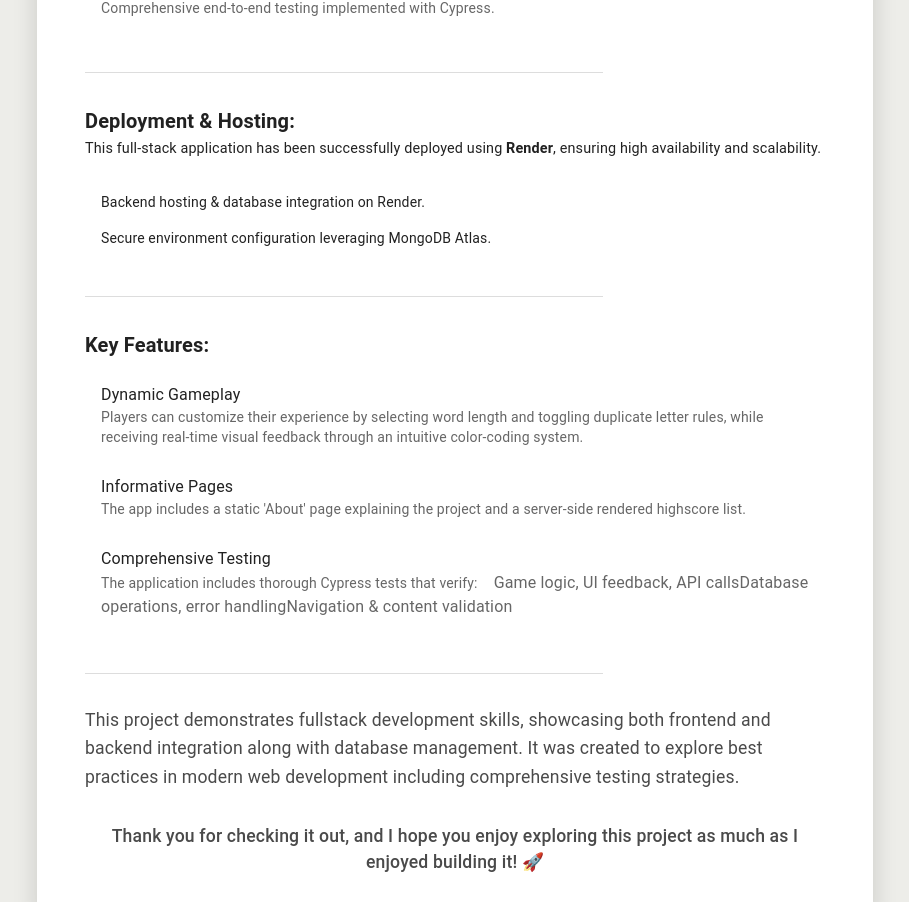
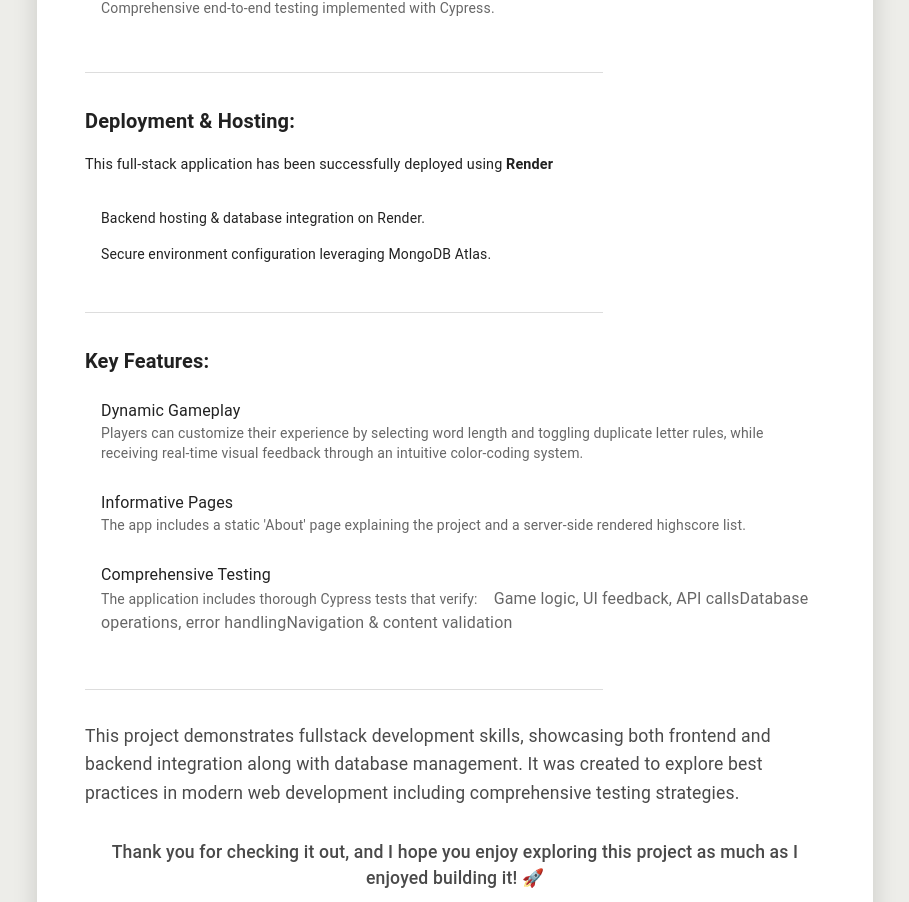
Before and after one commit to Emilyempa/Fullstack-Wordle, a React (Vite) app in the folder client/: page /about in a window 1280 px wide. Shown: the part 811-1713 px from the top of the page, without its empty margins (185-1094 px from the left). Built offline with nearby package versions, Linux system fonts and the light colour scheme.

Commit message:
Update Typography component styles and clean up About section

```diff
--- a/client/src/pages/About.jsx
+++ b/client/src/pages/About.jsx
@@ -110,7 +110,7 @@ function About() {
           />
 
           <Box component="section">
-            <Typography variant="h6" component="h2" sx={{ fontWeight: 600 }}>
+            <Typography variant="h6" component="h2" sx={{ fontWeight: 600, mb:2 }}>
               Deployment & Hosting:
             </Typography>
             <Typography
@@ -126,7 +126,6 @@ function About() {
               <Box component="span" fontWeight="bold">
                 Render
               </Box>
-              , ensuring high availability and scalability.
             </Typography>
             <List dense>
               <ListItem>
```
